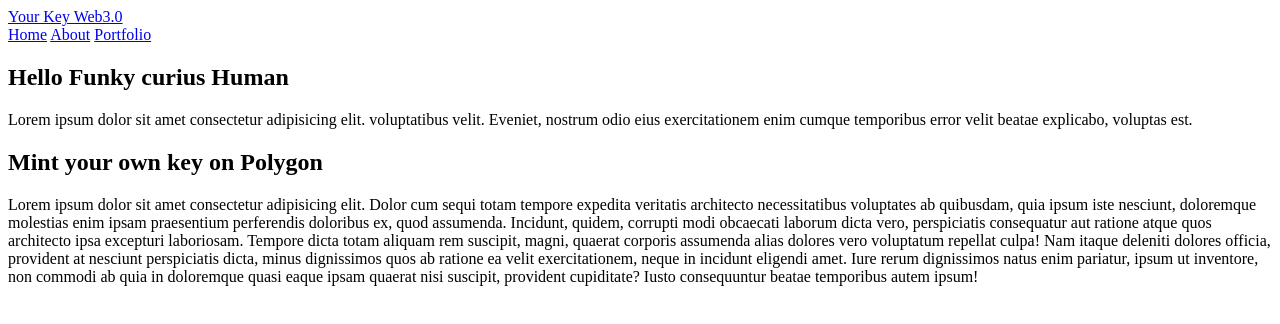
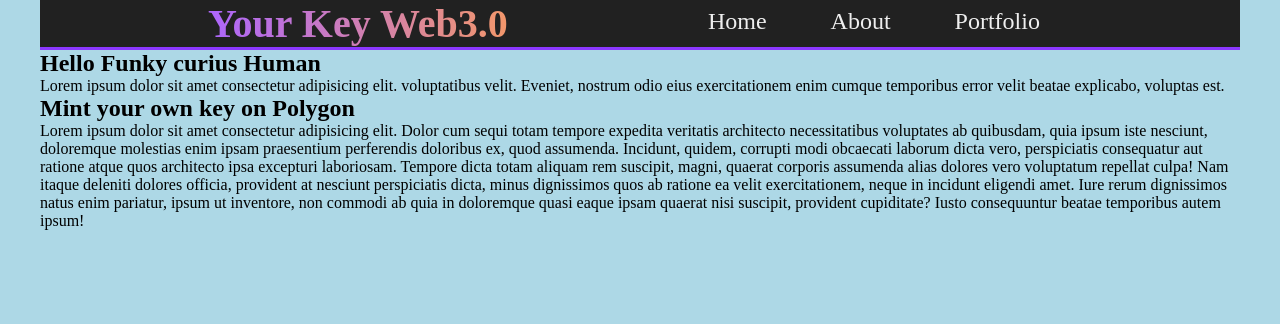
Before and after one commit to luca-ros/sprat2.0, a plain HTML site: page index.html in a window 1280 px wide. Drawn offline with Linux system fonts and the light colour scheme.

Commit message:
change bg color

```diff
--- a/index.html
+++ b/index.html
@@ -10,6 +10,8 @@
 </head>
 
 <body>
+
+    <div class="container">
         <header>
             <nav>
                 <a href="index.html" class="logo">Your Key Web3.0</a>
@@ -17,7 +19,6 @@
                     <a href="index.html">Home</a>
                     <a href="about.html">About</a>
                     <a href="#">Portfolio</a>
-
                 </div>
             </nav>
         </header>
@@ -45,8 +46,10 @@
                     aut ratione atque quos architecto ipsa excepturi laboriosam.
                     Tempore dicta totam aliquam rem suscipit, magni, quaerat corporis assumenda alias dolores vero
                     voluptatum repellat culpa! Nam itaque deleniti dolores officia, provident at nesciunt perspiciatis
-                dicta, minus dignissimos quos ab ratione ea velit exercitationem, neque in incidunt eligendi amet. Iure
-                rerum dignissimos natus enim pariatur, ipsum ut inventore, non commodi ab quia in doloremque quasi eaque
+                    dicta, minus dignissimos quos ab ratione ea velit exercitationem, neque in incidunt eligendi amet.
+                    Iure
+                    rerum dignissimos natus enim pariatur, ipsum ut inventore, non commodi ab quia in doloremque quasi
+                    eaque
                     ipsam quaerat nisi suscipit, provident cupiditate? Iusto
                     consequuntur beatae temporibus autem ipsum!</p>
             </article>
@@ -54,6 +57,8 @@
 
         <footer></footer>
 
+    </div>
+
     <script type="text/javascript" src="main.js"></script>
 </body>
 
--- a/style.css
+++ b/style.css
@@ -0,0 +1,62 @@
+:root {
+    --primary: #8c38ff;
+    --light: #eeeeee;
+    --dark: #212121;
+    --gradient-logo: linear-gradient(89.97deg, #ae67fa 1.84%, #f49867 102.67%);
+}
+
+* {
+    box-sizing: border-box;
+    margin: 0;
+    padding: 0;
+}
+
+body {
+background-color: lightblue;
+}
+
+.container {
+    width: 1200px;
+    margin: auto;
+}
+
+nav {
+    display: flex;
+    width: 100%;
+    justify-content: space-evenly;
+    background-color: var(--dark);
+    border-bottom: 3px solid var(--primary);
+}
+
+.logo {
+    background: var(--gradient-logo);
+    background-clip: text;
+    -webkit-background-clip: text;
+    -webkit-text-fill-color: transparent;
+
+
+    font-size: 40px;
+    font-weight: 900;
+    cursor: pointer;
+}
+
+.menu {
+    display: flex;
+}
+
+.menu a {
+    color: var(--light);
+    font-size: 1.5rem;
+    text-decoration: none;
+    text-decoration: none;
+
+    margin: 0 16px;
+    font-weight: 500;
+    transition: 0.4s;
+    padding: 8px 16px;
+    border-radius: 99px;
+}
+
+.menu a:hover {
+    background-color: var(--primary);
+}
```
Also changed, not shown: about.html (+6 -1 lines). Lines whose indentation alone changed are shown as unchanged.
